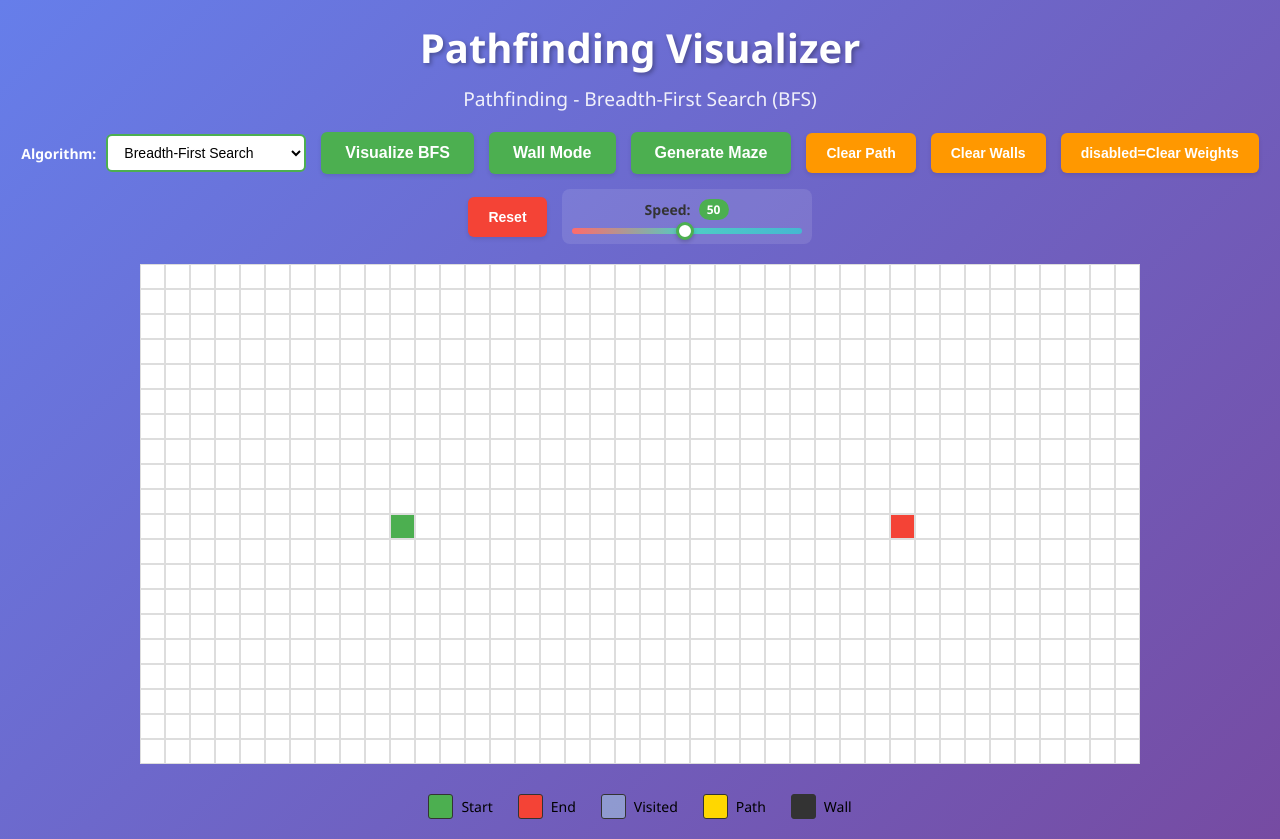
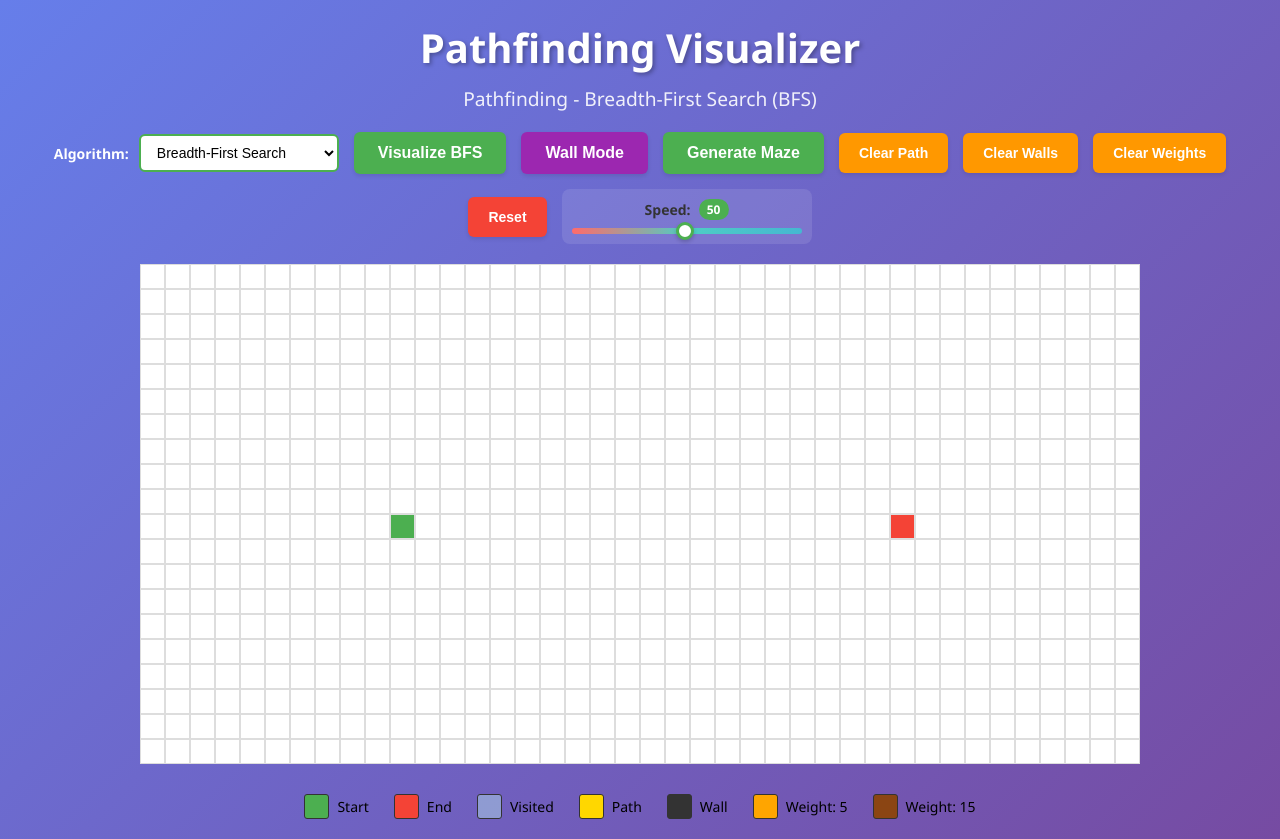
Before and after one commit to sagrvma/algorithm-visualizer, a React app: page / in a window 1280 px wide. Built offline with nearby package versions, Linux system fonts and the light colour scheme; the HTML template or start-up script is replaced by a standard one.

Commit message:
finishing touches on weighted tiles functionality

```diff
--- a/src/features/pathfinding/PathfindingVisualizer.css
+++ b/src/features/pathfinding/PathfindingVisualizer.css
@@ -74,6 +74,21 @@ button:disabled {
   background-color: #ccc;
   cursor: not-allowed;
   box-shadow: none;
+}
+
+/* Weight toggle button */
+.weight-toggle {
+  background-color: #9c27b0;
+  color: white;
+}
+
+.weight-toggle:hover:not(:disabled) {
+  background-color: #7b1fa2;
+}
+
+.weight-toggle.active {
+  background-color: #ff9800;
+  box-shadow: 0 0 10px rgba(255, 152, 0, 0.5);
 }
 
 /* Clear buttons - different styling from main action button */
@@ -258,3 +273,11 @@ button:disabled {
 .legend-path {
   background-color: #ffd700;
 }
+
+.legend-weight-medium {
+  background-color: #ffa500;
+}
+
+.legend-weight-heavy {
+  background-color: #8b4513;
+}
--- a/src/features/pathfinding/PathfindingVisualizer.tsx
+++ b/src/features/pathfinding/PathfindingVisualizer.tsx
@@ -372,9 +372,11 @@ const PathFindingVisualizer = () => {
         >
           Clear Walls
         </button>
-        <button className="clear-button" onClick={clearWeights}>
-          {" "}
+        <button
+          className="clear-button"
+          onClick={clearWeights}
           disabled={isVisualizing}
+        >
           Clear Weights
         </button>
         <button
@@ -427,6 +429,14 @@ const PathFindingVisualizer = () => {
           <span className="legend-box legend-wall"></span>
           <span>Wall</span>
         </div>
+        <div className="legend-item">
+          <span className="legend-box legend-weight-medium"></span>
+          <span>Weight: 5</span>
+        </div>
+        <div className="legend-item">
+          <span className="legend-box legend-weight-heavy"></span>
+          <span>Weight: 15</span>
+        </div>
       </div>
     </div>
   );
--- a/src/features/pathfinding/components/Tile.css
+++ b/src/features/pathfinding/components/Tile.css
@@ -6,6 +6,7 @@
   background-color: white;
   cursor: pointer;
   display: inline-block;
+  position: relative;
 }
 
 /*Starting Tile - Green*/
```
